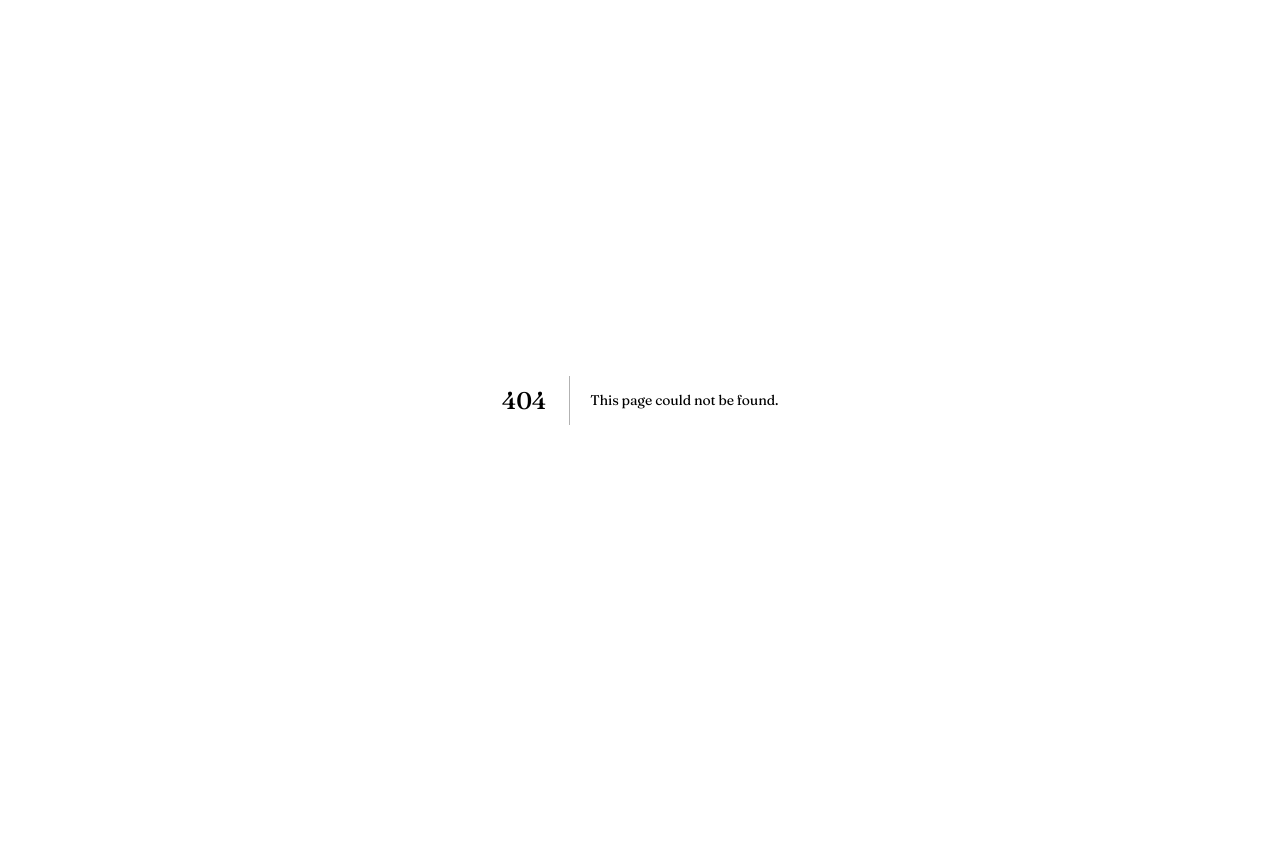
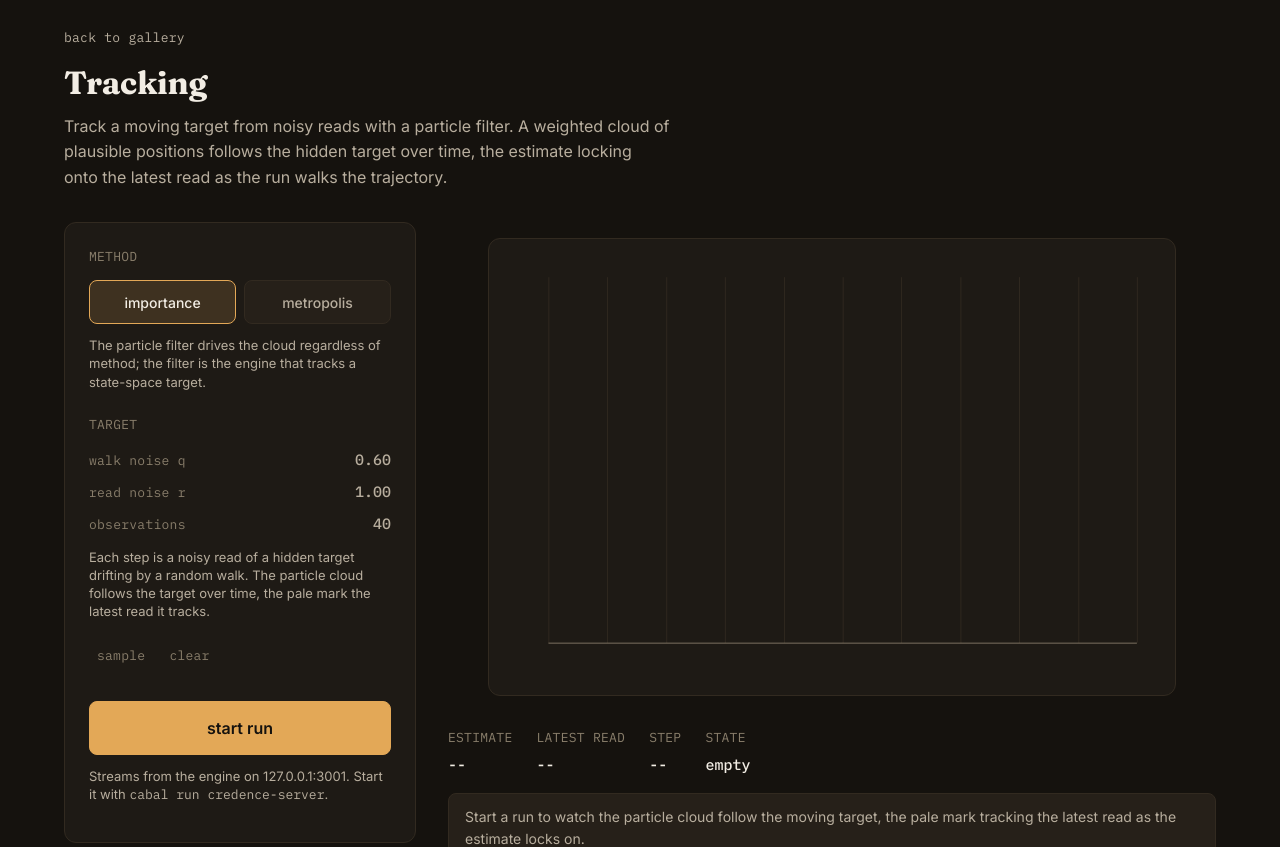
Before and after one commit to Abdalla-Eldoumani/credence, a Next.js app in the folder web/: page /tracking in a window 1280 px wide. Before the commit this address had no page. Shown: the top 847 px of the page. Before the commit the page ends 800 px from the top, so only its background shows below. Built offline with nearby package versions, Linux system fonts and the light colour scheme; no server answers.

Commit message:
mount the tracking demo in the live panel

```diff
--- /dev/null
+++ b/web/app/tracking/page.tsx
@@ -0,0 +1,158 @@
+"use client";
+
+import { useCallback, useState } from "react";
+import { Diagnostics } from "@/components/Diagnostics";
+import { LivePanel } from "@/components/LivePanel";
+import { TrackingVisualizer } from "@/components/TrackingVisualizer";
+import type { Method, Summary } from "@/lib/stream";
+import styles from "./tracking.module.css";
+
+// A sample observation sequence for the moving target: a hand-planted wandering walk
+// (a few dozen noisy reads) the filter has real work to follow, drifting across the
+// axis the way the server's random-walk target does. The exact planted trajectory the
+// recovery test judges the filter on is generated server-side under a fixed seed and
+// never crosses the wire, so this is a believable stand-in the visualizer marks the
+// latest read of; the "sample" affordance loads it in one click (edge case first
+// launch). It stays inside the cloud's +/-10 window so the target never clips an edge.
+const SAMPLE_OBSERVATIONS = [
+  0.2, -0.6, 0.1, 1.0, 1.9, 2.6, 3.4, 2.9, 3.8, 4.6, 5.1, 4.7, 5.6, 4.9, 4.1, 3.3, 2.6, 1.8, 1.1,
+  0.3, -0.5, -1.4, -2.2, -3.1, -3.8, -4.5, -5.2, -4.7, -3.9, -3.0, -2.2, -1.3, -0.5, 0.4, 1.2, 2.1,
+  2.9, 3.6, 4.4, 5.0,
+];
+
+// The position axis the readouts span, matching the cloud's domain.
+const POS_DOMAIN: [number, number] = [-10, 10];
+
+export default function TrackingPage() {
+  const [method, setMethod] = useState<Method>("Importance");
+  const [observations, setObservations] = useState<number[]>(SAMPLE_OBSERVATIONS);
+  // Bumping this token tells the visualizer to (re)start a run with the current method
+  // and observations. 0 means no run has been requested yet (empty state).
+  const [runToken, setRunToken] = useState(0);
+
+  // The latest summary and run-done flag drive the diagnostics readout, fed from the
+  // visualizer's single subscription so the page opens no second EventSource.
+  const [summary, setSummary] = useState<Summary | null>(null);
+  const [done, setDone] = useState(false);
+
+  const handleRunStart = useCallback(() => {
+    setSummary(null);
+    setDone(false);
+  }, []);
+
+  const handleSummary = useCallback((next: Summary) => {
+    setSummary(next);
+  }, []);
+
+  const handleRunDone = useCallback(() => {
+    setDone(true);
+  }, []);
+
+  const loadSample = useCallback(() => {
+    setObservations(SAMPLE_OBSERVATIONS);
+  }, []);
+
+  const clearObservations = useCallback(() => {
+    setObservations([]);
+  }, []);
+
+  const startRun = useCallback(() => {
+    setRunToken((token) => token + 1);
+  }, []);
+
+  const controls = (
+    <>
+      <div className={styles.section}>
+        <span className={styles.label}>method</span>
+        <div className={styles.methodRow}>
+          <button
+            type="button"
+            className={`${styles.methodButton} ${
+              method === "Importance" ? styles.methodButtonActive : ""
+            }`}
+            aria-pressed={method === "Importance"}
+            onClick={() => setMethod("Importance")}
+          >
+            importance
+          </button>
+          <button
+            type="button"
+            className={`${styles.methodButton} ${method === "MH" ? styles.methodButtonActive : ""}`}
+            aria-pressed={method === "MH"}
+            onClick={() => setMethod("MH")}
+          >
+            metropolis
+          </button>
+        </div>
+        <p className={styles.hint}>
+          The particle filter drives the cloud regardless of method; the filter is the engine that
+          tracks a state-space target.
+        </p>
+      </div>
+
+      <div className={styles.section}>
+        <span className={styles.label}>target</span>
+        <div className={styles.setup}>
+          <div className={styles.setupRow}>
+            <span className={styles.setupLabel}>walk noise q</span>
+            <span className={styles.setupValue}>0.60</span>
+          </div>
+          <div className={styles.setupRow}>
+            <span className={styles.setupLabel}>read noise r</span>
+            <span className={styles.setupValue}>1.00</span>
+          </div>
+          <div className={styles.setupRow}>
+            <span className={styles.setupLabel}>observations</span>
+            <span className={styles.setupValue}>
+              {observations.length.toString().padStart(2, "0")}
+            </span>
+          </div>
+        </div>
+        <p className={styles.hint}>
+          Each step is a noisy read of a hidden target drifting by a random walk. The particle cloud
+          follows the target over time, the pale mark the latest read it tracks.
+        </p>
+        <div className={styles.dataActions}>
+          <button type="button" className={styles.textButton} onClick={loadSample}>
+            sample
+          </button>
+          <button type="button" className={styles.textButton} onClick={clearObservations}>
+            clear
+          </button>
+        </div>
+      </div>
+
+      <div className={styles.section}>
+        <button type="button" className={styles.start} onClick={startRun}>
+          {runToken === 0 ? "start run" : "restart"}
+        </button>
+        <p className={styles.hint}>
+          Streams from the engine on 127.0.0.1:3001. Start it with{" "}
+          <code>cabal run credence-server</code>.
+        </p>
+      </div>
+    </>
+  );
+
+  return (
+    <LivePanel
+      title="Tracking"
+      subtitle="Track a moving target from noisy reads with a particle filter. A weighted cloud of plausible positions follows the hidden target over time, the estimate locking onto the latest read as the run walks the trajectory."
+      controls={controls}
+    >
+      <TrackingVisualizer
+        method={method}
+        observations={observations}
+        runToken={runToken}
+        onRunStart={handleRunStart}
+        onSummary={handleSummary}
+        onRunDone={handleRunDone}
+      />
+      <Diagnostics summary={summary} method={method} done={done} />
+      <p className={styles.axisNote}>
+        Position axis {POS_DOMAIN[0]} to {POS_DOMAIN[1]}. ESS is the filter's effective sample size,
+        dropping and resetting as it resamples.
+      </p>
+    </LivePanel>
+  );
+}
--- /dev/null
+++ b/web/app/tracking/tracking.module.css
@@ -0,0 +1,153 @@
+.section {
+  margin-bottom: var(--space-6);
+}
+
+.section:last-child {
+  margin-bottom: 0;
+}
+
+.label {
+  display: block;
+  font-family: var(--font-mono);
+  font-size: var(--text-caption);
+  letter-spacing: 0.02em;
+  text-transform: uppercase;
+  color: var(--text-muted);
+  margin-bottom: var(--space-3);
+}
+
+.methodRow {
+  display: flex;
+  gap: var(--space-2);
+}
+
+.methodButton {
+  flex: 1;
+  appearance: none;
+  background: var(--surface-raised);
+  border: 1px solid var(--border-subtle);
+  border-radius: var(--radius-md);
+  color: var(--text-secondary);
+  font-family: var(--font-body);
+  font-size: var(--text-small);
+  font-weight: 500;
+  padding: var(--space-3) var(--space-4);
+  min-height: 44px;
+  cursor: pointer;
+  transition:
+    background-color var(--dur-short) var(--ease-entrance),
+    border-color var(--dur-short) var(--ease-entrance),
+    color var(--dur-short) var(--ease-entrance);
+}
+
+.methodButton:hover {
+  border-color: var(--border);
+  color: var(--text);
+}
+
+.methodButtonActive {
+  background: var(--accent-muted);
+  border-color: var(--accent);
+  color: var(--text);
+}
+
+.methodButton:focus-visible {
+  outline: 2px solid var(--focus-ring);
+  outline-offset: 2px;
+}
+
+.setup {
+  display: flex;
+  flex-direction: column;
+  gap: var(--space-2);
+}
+
+.setupRow {
+  display: flex;
+  align-items: baseline;
+  justify-content: space-between;
+  gap: var(--space-4);
+}
+
+.setupLabel {
+  font-family: var(--font-mono);
+  font-size: var(--text-caption);
+  letter-spacing: 0.02em;
+  color: var(--text-muted);
+}
+
+.setupValue {
+  font-family: var(--font-mono);
+  font-size: var(--text-num);
+  font-weight: 500;
+  color: var(--text-secondary);
+  font-variant-numeric: tabular-nums;
+}
+
+.dataActions {
+  display: flex;
+  gap: var(--space-2);
+  margin-top: var(--space-3);
+}
+
+.textButton {
+  appearance: none;
+  background: transparent;
+  border: none;
+  color: var(--text-muted);
+  font-family: var(--font-mono);
+  font-size: var(--text-caption);
+  letter-spacing: 0.02em;
+  padding: var(--space-2);
+  min-height: 44px;
+  cursor: pointer;
+}
+
+.textButton:hover {
+  color: var(--accent);
+}
+
+.textButton:focus-visible {
+  outline: 2px solid var(--focus-ring);
+  outline-offset: 2px;
+}
+
+.start {
+  appearance: none;
+  width: 100%;
+  background: var(--accent);
+  border: 1px solid var(--accent);
+  border-radius: var(--radius-md);
+  color: var(--bg);
+  font-family: var(--font-body);
+  font-size: var(--text-body);
+  font-weight: 600;
+  padding: var(--space-4);
+  min-height: 44px;
+  cursor: pointer;
+  transition: background-color var(--dur-short) var(--ease-entrance);
+}
+
+.start:hover {
+  background: var(--accent-strong);
+  border-color: var(--accent-strong);
+}
+
+.start:focus-visible {
+  outline: 2px solid var(--focus-ring);
+  outline-offset: 2px;
+}
+
+.hint {
+  color: var(--text-secondary);
+  font-size: var(--text-caption);
+  line-height: 1.4;
+  margin-top: var(--space-3);
+}
+
+.axisNote {
+  color: var(--text-muted);
+  font-family: var(--font-mono);
+  font-size: var(--text-caption);
+  line-height: 1.4;
+}
```
